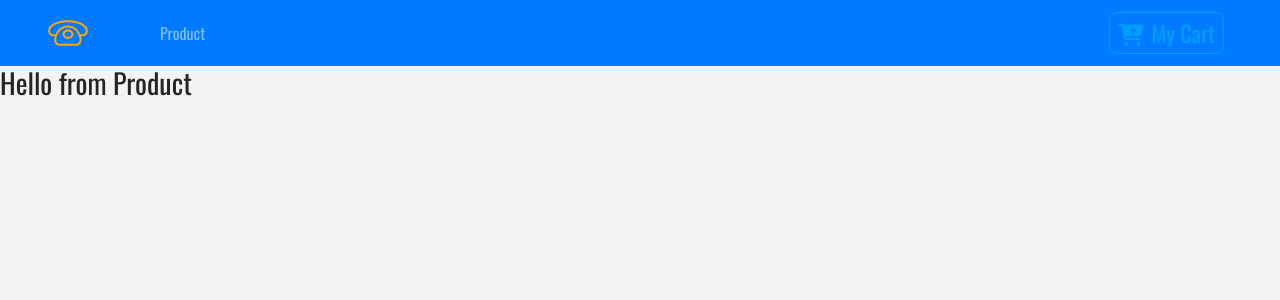
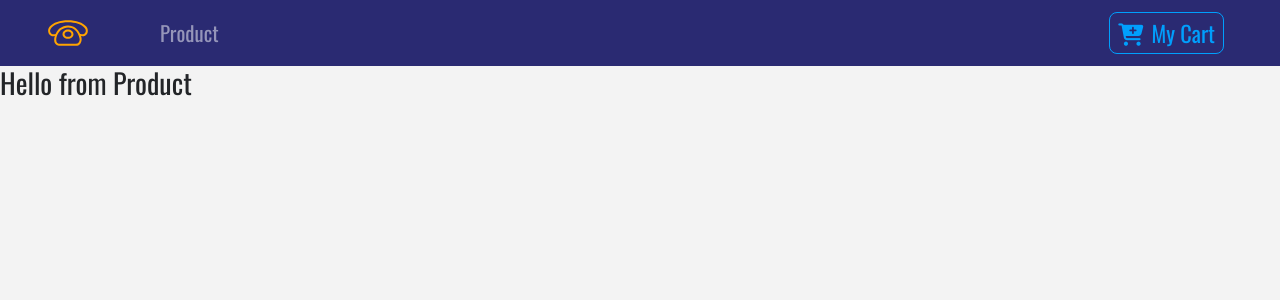
Before and after one commit to yagoubigithub/store-recording, a React (Create React App) app: page / in a window 1280 px wide. Shown: the top 300 px of the page. Built offline with nearby package versions, Linux system fonts and the light colour scheme.

Commit message:
navabar styled part 2

```diff
--- a/src/components/Navbar.js
+++ b/src/components/Navbar.js
@@ -6,7 +6,7 @@
 export default class Navbar extends Component {
     render() {
         return (
-           <nav className="navbar navbar-expand-sm bg-primary navbar-dark px-sm-5">
+           <NavWrapper className="navbar navbar-expand-sm  navbar-dark px-sm-5">
 
            <Link to="/">
                <img src={logo} alt={"store"}  className="navbar-brand"/>
@@ -30,7 +30,15 @@
            </Link>
 
 
-           </nav>
+           </NavWrapper>
         )
     }
 }
+
+const NavWrapper = styled.nav`
+background :  var(--mainBlue);
+color : var(--mainWhite) !important;
+font-size : 1.3rem;
+text-transform :capitalize;
+
+`
```
